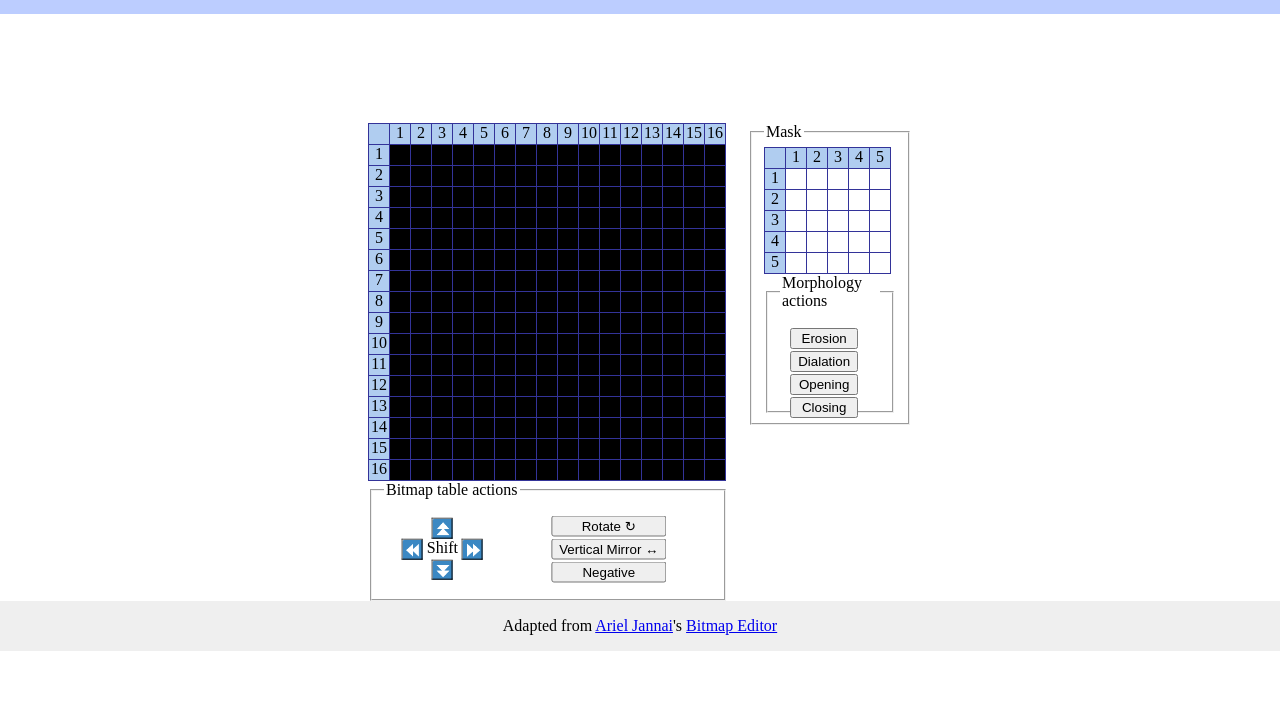
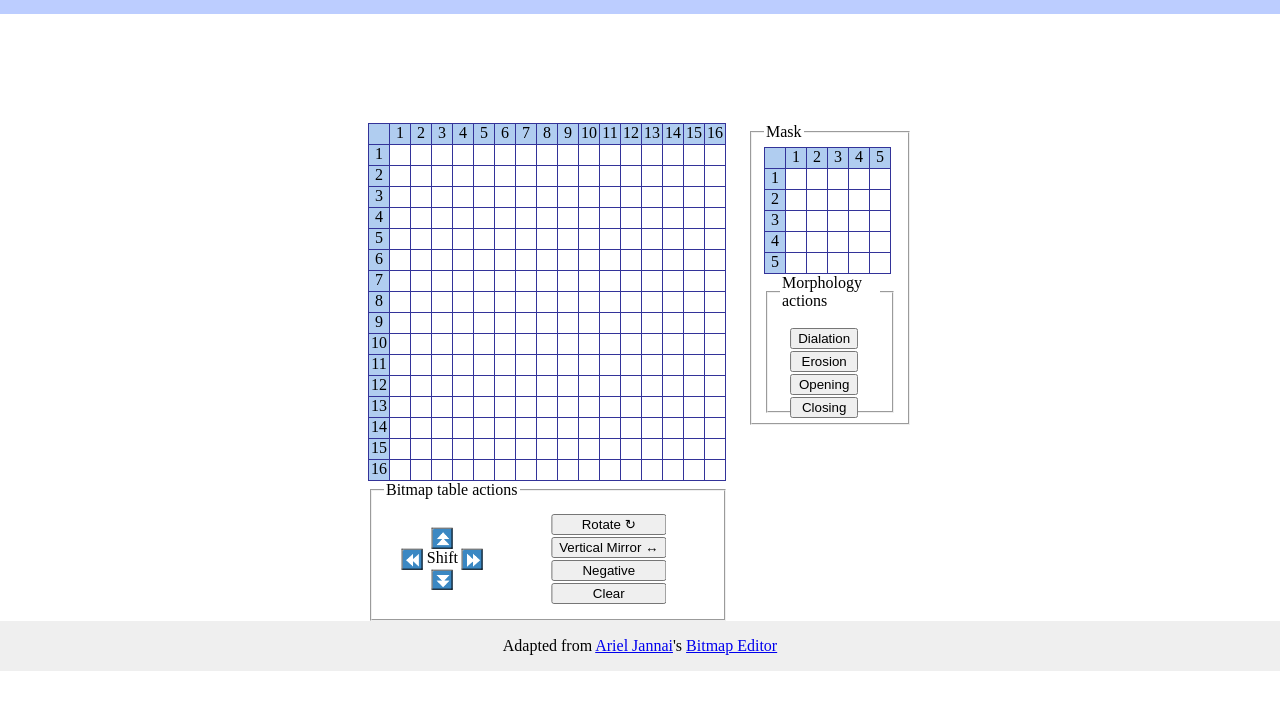
Before and after one commit to lironsade/morphology, a plain HTML site: page index.html in a window 1280 px wide. Both pictures are taken after a click on the button "Opening". Shown: the part 55-764 px from the top of the page. Drawn offline with Linux system fonts and the light colour scheme.

Commit message:
not much left

```diff
--- a/css/BitmapEditor.css
+++ b/css/MorphologyCalculator.css
@@ -108,7 +108,7 @@ header {
 
 .bitmap-table-actions {
 	width: 328px;
-	height: 100px;
+	height: 120px;
 	text-align: center;
 	position: relative;
 }
--- a/index.html
+++ b/index.html
@@ -1,23 +1,20 @@
 <html prefix="og: http://ogp.me/ns#">
 	<head>
 		<link rel="shortcut icon" href="favicon.ico" type="image/x-icon" />
-		<script src="js/BitmapEditor.js"></script>
+		<script src="js/MorphologyCalculator.js"></script>
 
-		<!-- <link rel="preload" href="css/BitmapEditor.css" as="style" onload="this.onload=null;this.rel='stylesheet'"> -->
-		<!-- <noscript><link rel="stylesheet" href="css/BitmapEditor.css"></noscript> -->
-		<link rel="stylesheet" href="css/BitmapEditor.css">
-		<!-- <link rel="preload" href="css/emoji.css" as="style" onload="this.onload=null;this.rel='stylesheet'"> -->
-		<!-- <noscript><link rel="stylesheet" href="css/emoji.css"></noscript> -->
+		<link rel="stylesheet" href="css/MorphologyCalculator.css">
 		<link rel="stylesheet" href="css/emoji.css">
 		<meta http-equiv="Content-Type" content="text/html; charset=utf-8" />
 		<title>Morpholohy Calculator</title>
-		<link rel="canonical" href="https://arieljannai.gitlab.io/Nand2TetrisBitmapEditor/" />
-		<meta property="og:title" content="Bitmap Editor for the Nand2Tetris course" />
-		<meta property="og:url" content="https://arieljannai.gitlab.io/Nand2TetrisBitmapEditor/" />
-		<meta property="og:image" content="https://arieljannai.gitlab.io/Nand2TetrisBitmapEditor/img/icon.png" />
-		<meta property="og:image:alt" content="The Bitmap Editor icon" />
-		<meta property="og:description" content="Generates highly optimized jack code for drawing a 16x16 bitmap to the screen." />
-		<meta name="description" content="Generates highly optimized jack code for drawing a 16x16 bitmap to the screen." />
+        <!-- TODO: change this -->
+		<link rel="canonical" href="https://cs.huji.ac.il/~liron/morphology/" />
+		<meta property="og:title" content="Morphology Calculator" />
+		<meta property="og:url" content="https://cs.huji.ac.il/~liron/morphology/" />
+        <!-- <meta property="og:image" content="" /> -->
+        <!-- <meta property="og:image:alt" content="Morphology Calculator icon" /> -->
+		<meta property="og:description" content="Helps to visualize morphlogy operations on binary images." />
+		<meta name="description" content="Helps to visualize morphlogy operations on binary images." />
 		<meta http-equiv="Cache-control" content="max-age=2628000">
 	</head>
 	<body>
@@ -46,6 +43,7 @@
 								<li><input class="bitmap-action-button" type="button" value="Rotate &#8635;" onclick="RotateBitmapRight()"/></li>
 								<li><input class="bitmap-action-button" type="button" value="Vertical Mirror &harr;" onclick="MirrorBitmap()"/></li>
 								<li><input class="bitmap-action-button" type="button" value="Negative" onclick="NegativeBitmap()"/></li>
+								<li><input class="bitmap-action-button" type="button" value="Clear" onclick="ClearBitmap()"/></li>
 							</ul>
 						</div>
 					</fieldset>
@@ -61,39 +59,14 @@
                             <legend class="mask-table-actions-title">Morphology actions</legend>
                             <div class="mask-actions-buttons">
                                 <ul class="mask-actions-buttons-list">
-                                    <li><input class="mask-action-button" type="button" value="Erosion" onclick="RotateBitmapRight()"/></li>
-                                    <li><input class="mask-action-button" type="button" value="Dialation" onclick="MirrorBitmap()"/></li>
-                                    <li><input class="mask-action-button" type="button" value="Opening" onclick="NegativeBitmap()"/></li>
-                                    <li><input class="mask-action-button" type="button" value="Closing" onclick="NegativeBitmap()"/></li>
+                                    <li><input class="mask-action-button" type="button" value="Dialation" onclick="Dialation()"/></li>
+                                    <li><input class="mask-action-button" type="button" value="Erosion" onclick="Erosion()"/></li>
+                                    <li><input class="mask-action-button" type="button" value="Opening" onclick="Opening()"/></li>
+                                    <li><input class="mask-action-button" type="button" value="Closing" onclick="Closing()"/></li>
                                 </ul>
                             </div>
                         </fieldset>
                     </div>
-					<!-- <fieldset class="output-options">
-						<legend>Output options</legend>
-						<div class="output-options-fields">
-							<div class="output-option-field">
-								<label>Function Type:</label>
-								<select id="functionType" onChange="GenerateBitMap()">
-									<option value="function" selected="selected">function</option>
-									<option value="method">method</option>
-								</select>
-							</div>
-							<div class="output-option-field">
-								<label>Function Name:</label>
-								<input type="text" value="draw" id="functionName" onkeyup="GenerateBitMap()"/>
-							</div>
-						</div>
-						<div class="output-buttons">
-							<input type="button" value="Generate Code >>" onclick="GenerateBitMap()"/>
-							<input type="button" value="Copy Code 📋" onclick="copyCode()"/>
-							<BR>
-							<input type="checkbox" id="extraTab" checked="true">
-							<label for="extraTab">Add extra tab before copy</label>
-						</div>
-                    </fieldset>
-					<textarea id="generatedCode" cols="50" rows="20" readonly="read-only" wrap="off"></textarea>
-                </fieldset> -->
 			</div>
 		</div>
 		<footer>
--- a/js/BitmapEditor.js
+++ b/js/MorphologyCalculator.js
@@ -66,6 +66,11 @@ function MirrorBitmap() {
 	}
 
 	grid = _grid;
+	DisplayGrid();
+}
+
+function ClearBitmap() {
+	grid = InitGrid();
 	DisplayGrid();
 }
 
@@ -386,7 +391,7 @@ function Dialation() {
 		for (j=0; j<16; j++) {
             if (grid[i][j]) {
                 for(k=0; k<5; k++) {
-                    if ((i + 2 - k) < 0 || (i + 2 - k) > 15) {
+                    if ((i - 2 + k) < 0 || (i - 2 + k) > 15) {
                         continue;
                     }
                     for(l=0; l<5; l++) {
@@ -410,7 +415,7 @@ function Erosion() {
             if (grid[i][j]) {
                 _grid[i][j] = true
                 for(k=0; k<5; k++) {
-                    if ((i + 2 - k) < 0 || (i + 2 - k) > 15) {
+                    if ((i - 2 + k) < 0 || (i - 2 + k) > 15) {
                         continue;
                     }
                     for(l=0; l<5; l++) {
@@ -430,11 +435,11 @@ function Erosion() {
 }
 
 function Opening() {
+    Erosion()
+    Dialation()
+}
+
+function Closing() {
     Dialation()
     Erosion()
 }
-
-function Closing() {
-    Erosion()
-    Dialation()
-}
```
